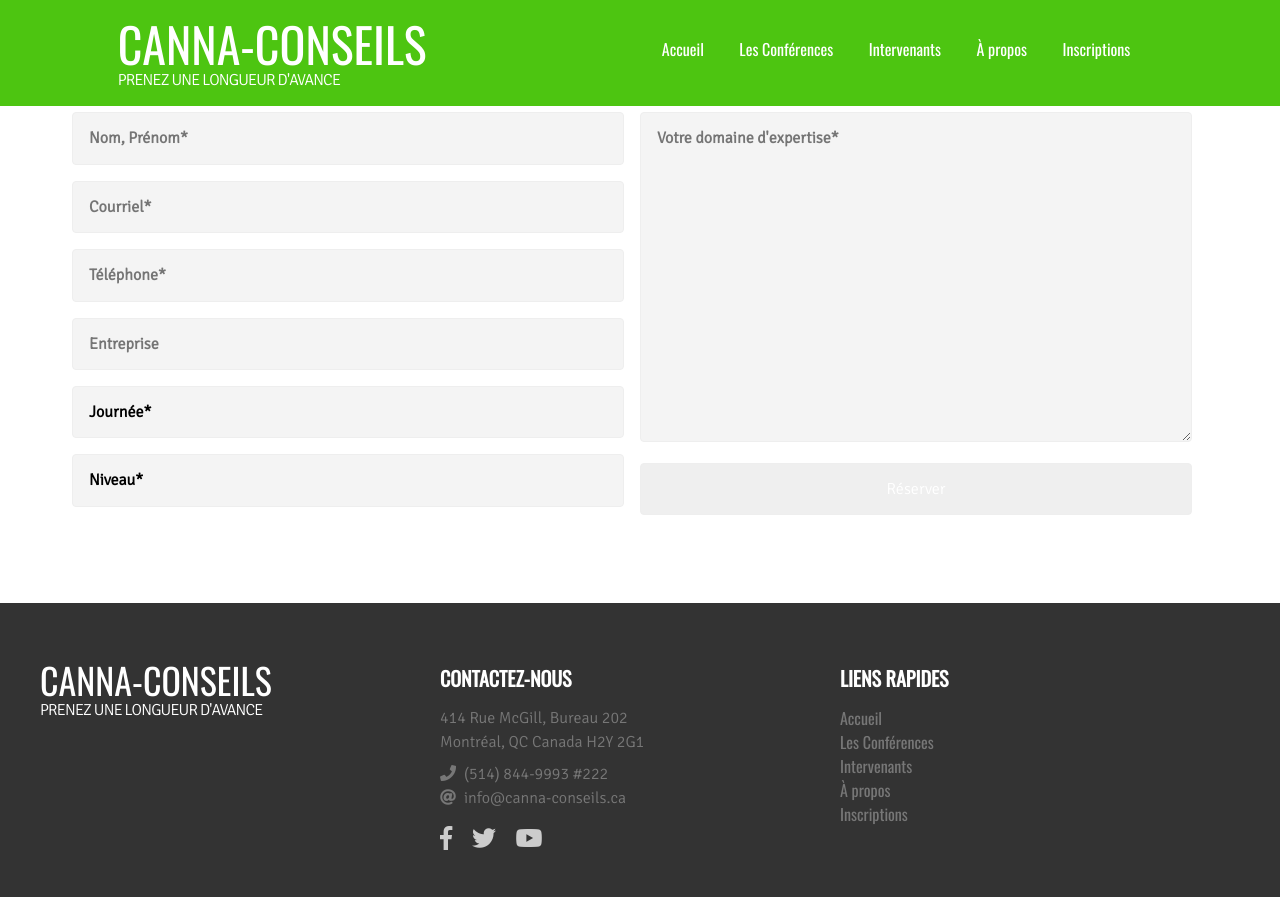
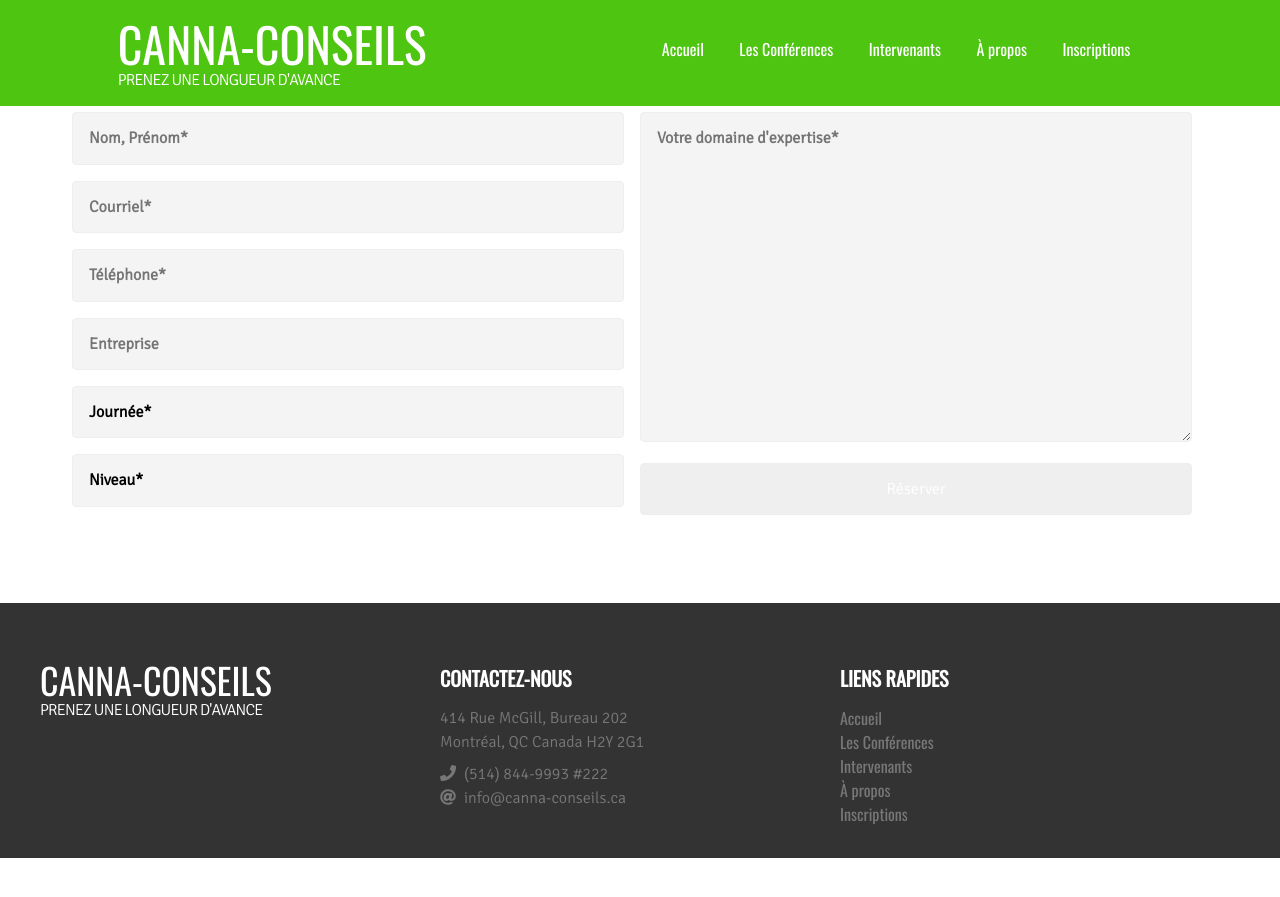
Before and after one commit to ouarez/canna-conseils, a Jekyll site: the page built from inscriptions.md, in a window 1280 px wide and 900 px high, scrolled down 560 px. Shown: the top 897 px of the window. Built offline with Jekyll 4.4.1, drawn with Linux system fonts in a browser that asks for light colours; nearby versions of some CDN libraries; a script that is not in the unit is left out; after the commit the page ends 1418 px from its top, so only the background shows below that.

Commit message:
edit footer

```diff
--- a/_includes/footer.html
+++ b/_includes/footer.html
@@ -25,9 +25,18 @@
       <i class="fas fa-at mr2"></i><span class="lh-copy">{{site.data.settings.site_email}}</span>
     </div>
     <div class="mv3">
-      <a href="https://facebook.com"><i class="fab fa-facebook-f mr3 moon-gray f3"></i></a>
-      <a href="https://twitter.com"><i class="fab fa-twitter mr3 moon-gray f3"></i></a>
-      <a href="https://youtube.com"><i class="fab fa-youtube mr3 moon-gray f3"></i></a>
+      {% if site.data.settings.url_facebook %}
+        <a href="{{site.data.settings.url_facebook}}"><i class="fab fa-facebook-f mr3 moon-gray f3"></i></a>
+      {% endif %}
+      {% if site.data.settings.url_twitter %}
+        <a href="{{site.data.settings.url_twitter}}"><i class="fab fa-twitter mr3 moon-gray f3"></i></a>
+      {% endif %}
+      {% if site.data.settings.url_youtube %}
+        <a href="{{site.data.settings.url_youtube}}"><i class="fab fa-youtube mr3 moon-gray f3"></i></a>
+      {% endif %}
+      {% if site.data.settings.url_instagram %}
+        <a href="{{site.data.settings.url_instagram}}"><i class="fab fa-instagram mr3 moon-gray f3"></i></a>
+      {% endif %}
     </div>
 
   </div>
```
Also changed, not shown: admin/config.yml (+0 -8 lines).
